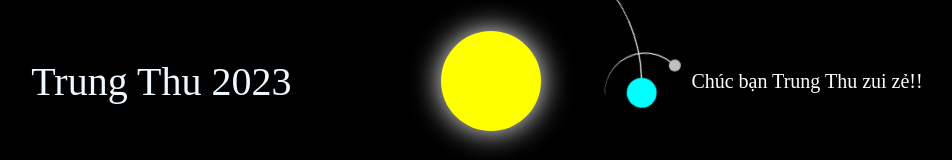
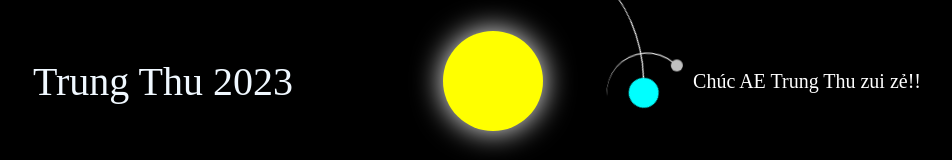
Before and after one commit to VanceNguyen2909/TrungThu, a plain HTML site: page index.html in a window 1280 px wide. Shown: the part 319-479 px from the top of the page, without its empty margins (163-1115 px from the left). Drawn offline with Linux system fonts and the light colour scheme.

Commit message:
Update index.html

```diff
--- a/index.html
+++ b/index.html
@@ -96,7 +96,7 @@
 
     </div>
     <div class="message">
-        Chúc bạn Trung Thu zui zẻ!!
+        Chúc AE Trung Thu zui zẻ!!
     </div>
 </body>
 </html>
```
